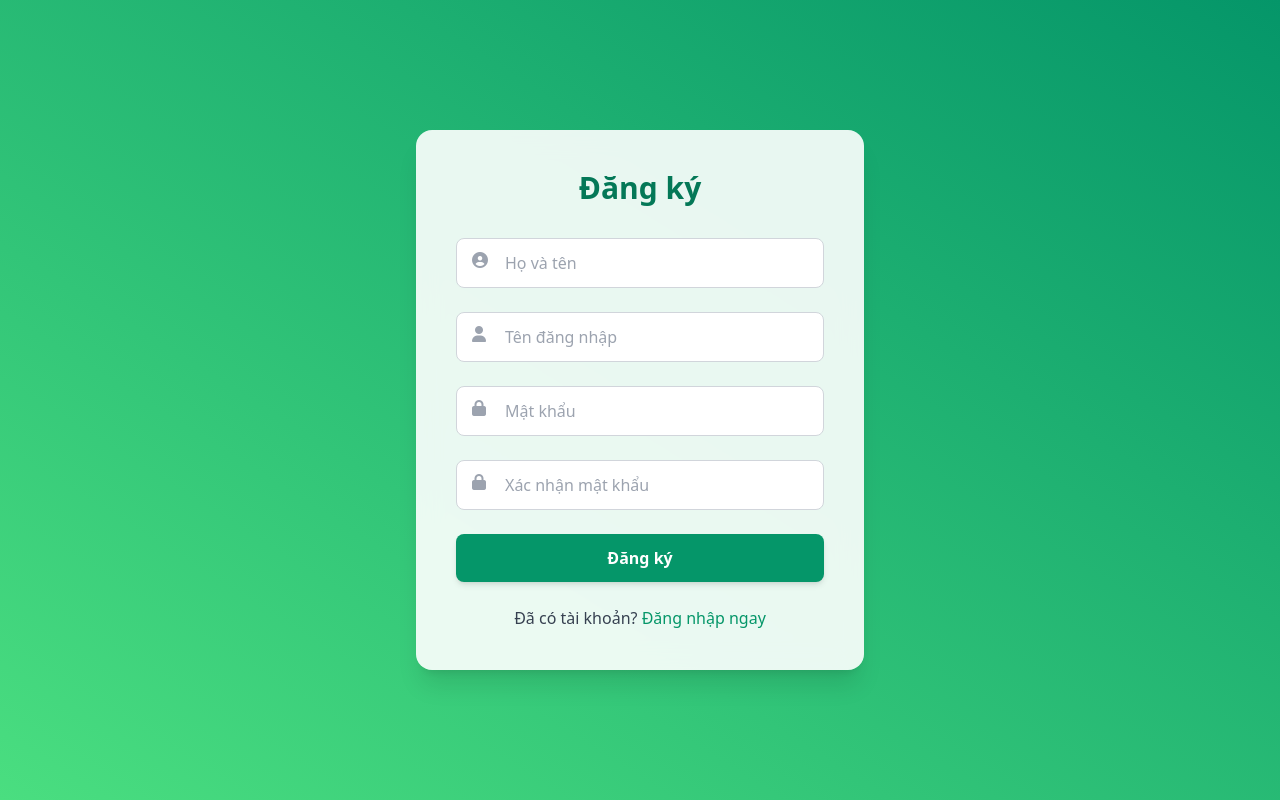
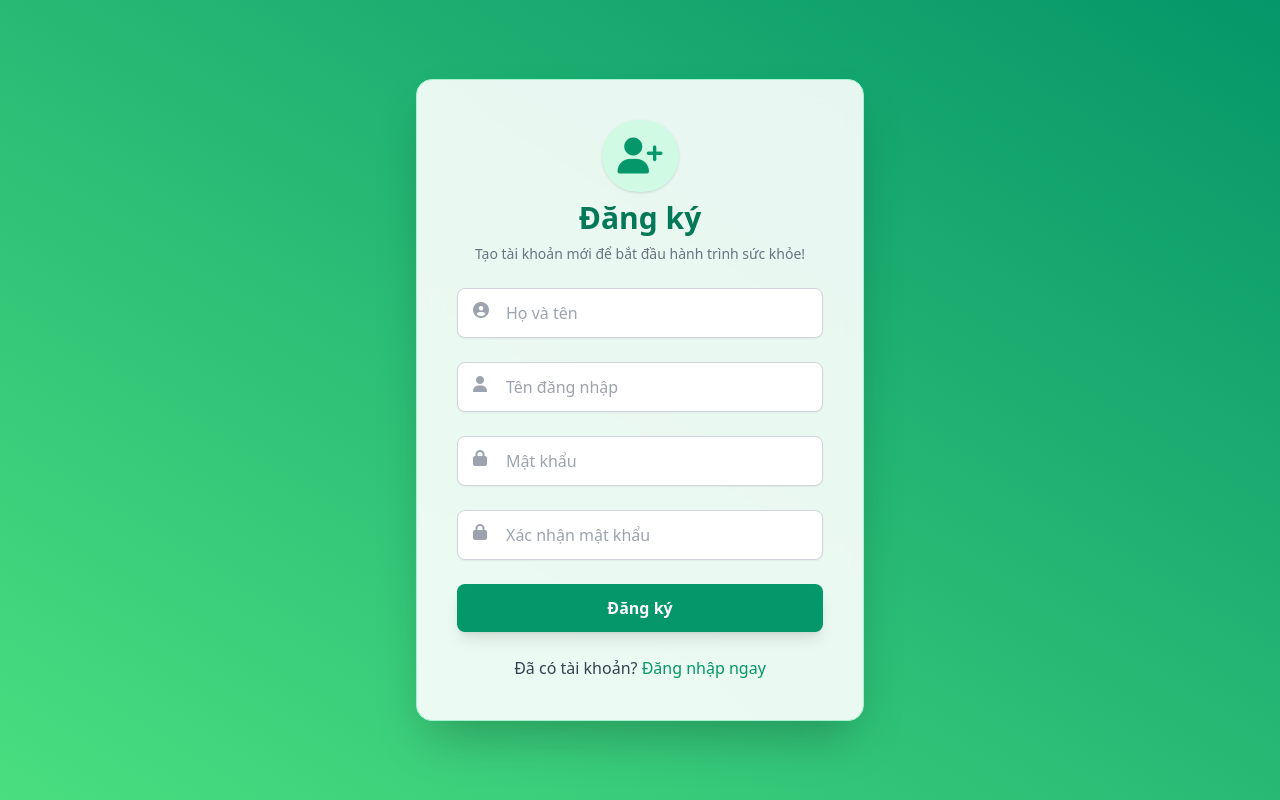
Before and after one commit to pcq3014/food_portion_management, a FastAPI app: page /register in a window 1280 px wide. Run offline with FastAPI, Linux system fonts and the light colour scheme; some libraries are stand-ins or nearby versions.

Commit message:
Update register.html

```diff
--- a/app/templates/register.html
+++ b/app/templates/register.html
@@ -8,31 +8,37 @@
   <link href="https://cdnjs.cloudflare.com/ajax/libs/font-awesome/6.4.0/css/all.min.css" rel="stylesheet" />
 </head>
 <body class="bg-gradient-to-tr from-green-400 to-emerald-600 flex items-center justify-center min-h-screen px-4">
-  <div class="bg-white bg-opacity-90 backdrop-blur-md p-10 rounded-2xl shadow-xl max-w-md w-full">
-    <h2 class="text-3xl font-extrabold text-center text-emerald-700 mb-8">Đăng ký</h2>
+  <div class="bg-white bg-opacity-90 backdrop-blur-md p-10 rounded-2xl shadow-2xl max-w-md w-full border border-emerald-200">
+    <div class="flex flex-col items-center mb-6">
+      <div class="bg-emerald-100 rounded-full p-4 mb-2 shadow">
+        <i class="fa fa-user-plus text-4xl text-emerald-600"></i>
+      </div>
+      <h2 class="text-3xl font-extrabold text-center text-emerald-700 mb-2">Đăng ký</h2>
+      <p class="text-gray-500 text-center text-sm">Tạo tài khoản mới để bắt đầu hành trình sức khỏe!</p>
+    </div>
     <form method="post" action="/register" class="space-y-6">
       <div class="relative">
         <input type="text" name="fullname" placeholder="Họ và tên" required
-          class="peer w-full py-3 pl-12 pr-4 rounded-lg border border-gray-300 focus:outline-none focus:ring-2 focus:ring-emerald-500 transition" />
+          class="peer w-full py-3 pl-12 pr-4 rounded-lg border border-gray-300 focus:outline-none focus:ring-2 focus:ring-emerald-500 transition shadow-sm" />
         <i class="fa fa-user-circle absolute left-4 top-3.5 text-gray-400 peer-focus:text-emerald-500"></i>
       </div>
       <div class="relative">
         <input type="text" name="username" placeholder="Tên đăng nhập" required
-          class="peer w-full py-3 pl-12 pr-4 rounded-lg border border-gray-300 focus:outline-none focus:ring-2 focus:ring-emerald-500 transition" />
+          class="peer w-full py-3 pl-12 pr-4 rounded-lg border border-gray-300 focus:outline-none focus:ring-2 focus:ring-emerald-500 transition shadow-sm" />
         <i class="fa fa-user absolute left-4 top-3.5 text-gray-400 peer-focus:text-emerald-500"></i>
       </div>
       <div class="relative">
         <input type="password" name="password" placeholder="Mật khẩu" required
-          class="peer w-full py-3 pl-12 pr-4 rounded-lg border border-gray-300 focus:outline-none focus:ring-2 focus:ring-emerald-500 transition" />
+          class="peer w-full py-3 pl-12 pr-4 rounded-lg border border-gray-300 focus:outline-none focus:ring-2 focus:ring-emerald-500 transition shadow-sm" />
         <i class="fa fa-lock absolute left-4 top-3.5 text-gray-400 peer-focus:text-emerald-500"></i>
       </div>
       <div class="relative">
         <input type="password" name="confirm_password" placeholder="Xác nhận mật khẩu" required
-          class="peer w-full py-3 pl-12 pr-4 rounded-lg border border-gray-300 focus:outline-none focus:ring-2 focus:ring-emerald-500 transition" />
+          class="peer w-full py-3 pl-12 pr-4 rounded-lg border border-gray-300 focus:outline-none focus:ring-2 focus:ring-emerald-500 transition shadow-sm" />
         <i class="fa fa-lock absolute left-4 top-3.5 text-gray-400 peer-focus:text-emerald-500"></i>
       </div>
       <button type="submit"
-        class="w-full bg-emerald-600 hover:bg-emerald-700 text-white py-3 rounded-lg font-semibold transition shadow-md">Đăng ký</button>
+        class="w-full bg-emerald-600 hover:bg-emerald-700 text-white py-3 rounded-lg font-semibold transition shadow-lg hover:scale-105">Đăng ký</button>
     </form>
     {% if error %}
     <div class="flex items-center gap-2 mt-4 bg-red-50 border border-red-300 text-red-700 px-4 py-3 rounded-lg shadow animate-pulse">
```
